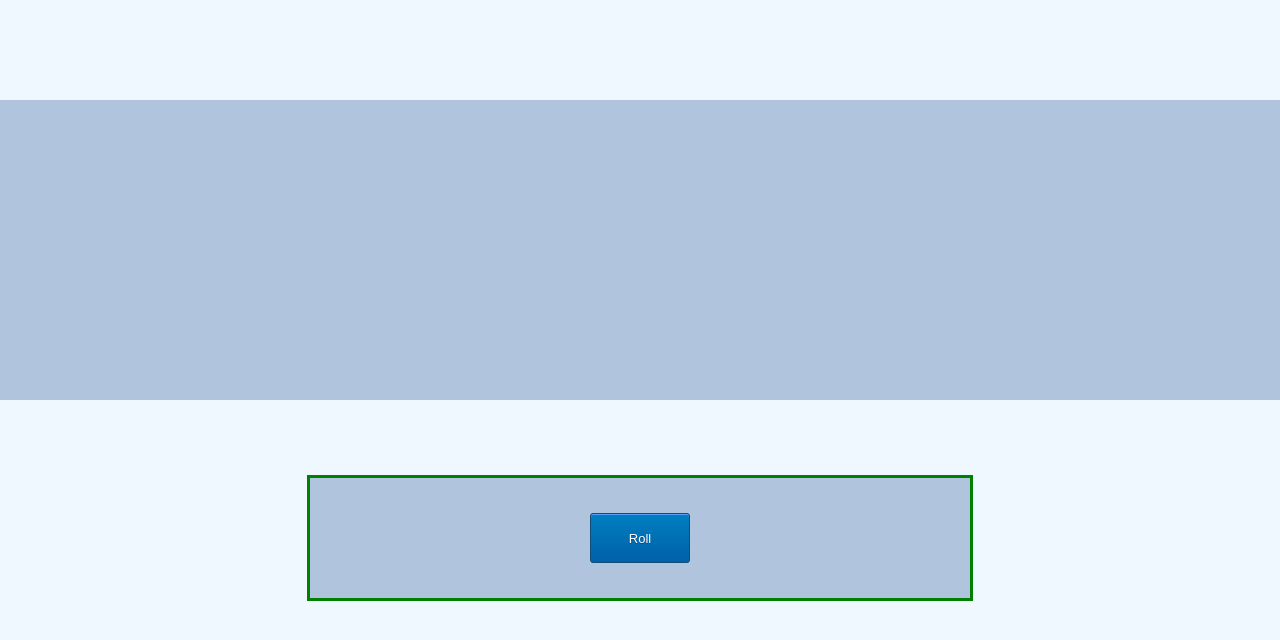
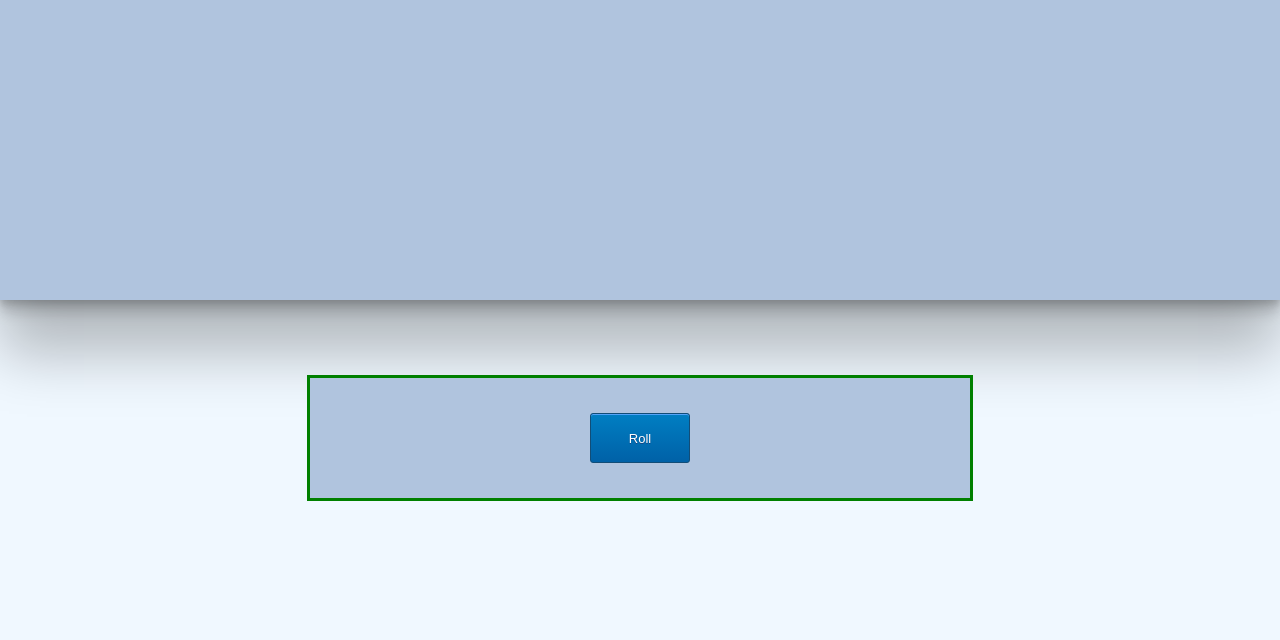
Before and after one commit to NickMagidson/dice-roll-app, a plain HTML site: page index.html in a window 1280 px wide. Drawn offline with Linux system fonts and the light colour scheme.

Commit message:
Css edits

```diff
--- a/style.css
+++ b/style.css
@@ -15,8 +15,9 @@ body {
     width: 100%;
     height: 300px;
     margin: auto;
-    margin-top: 100px;
+    margin-top: auto;
     font-size: 75px;
+    box-shadow: rgba(0, 0, 0, 0.25) 0px 54px 55px, rgba(0, 0, 0, 0.12) 0px -12px 30px, rgba(0, 0, 0, 0.12) 0px 4px 6px, rgba(0, 0, 0, 0.17) 0px 12px 13px, rgba(0, 0, 0, 0.09) 0px -3px 5px;
 }
 
 #settings-container {
```
